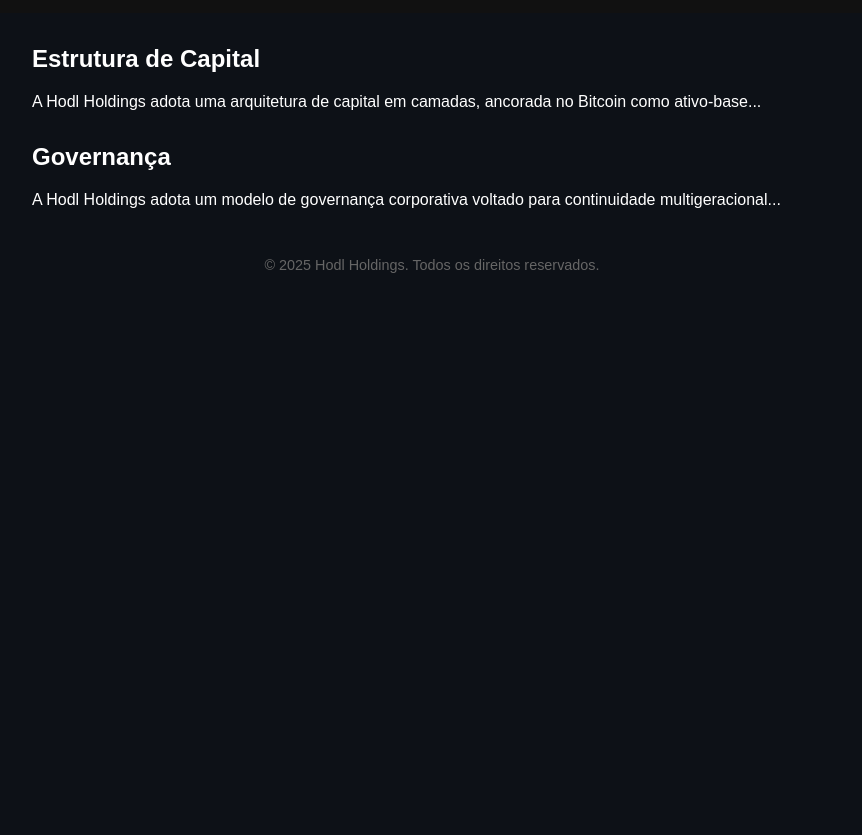
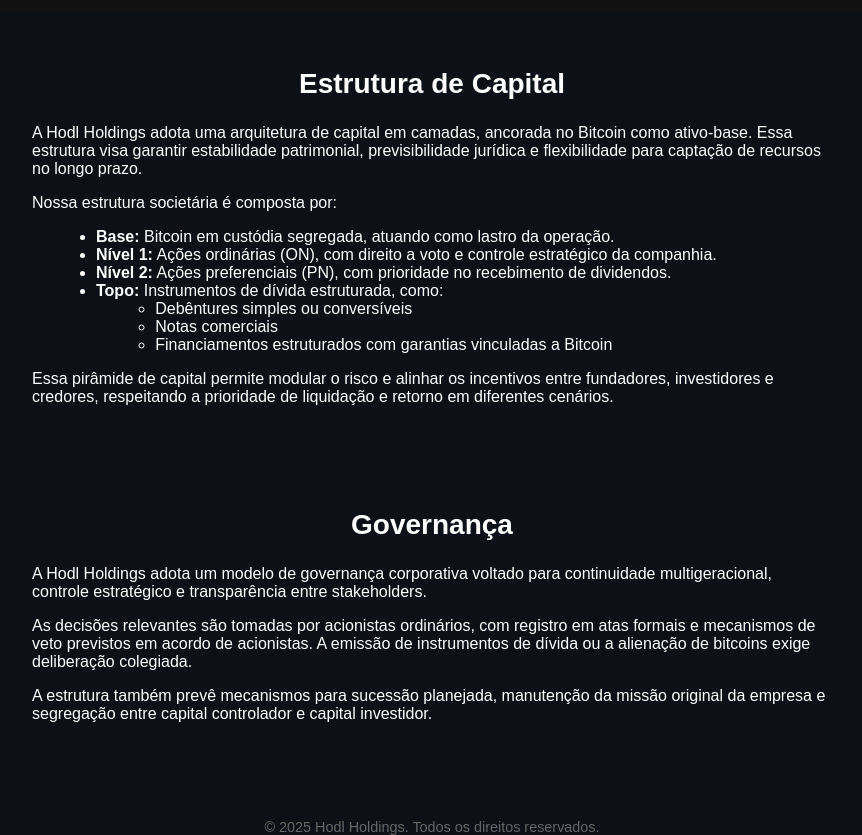
Before and after one commit to hodlholdings/hodlholdings.github.io, a plain HTML site: page estrutura.html in a window 1280 px wide. Shown: the part 61-896 px from the top of the page, without its empty margins (208-1070 px from the left). Before the commit the page ends 800 px from the top, so only its background shows below. Drawn offline with Linux system fonts and the light colour scheme.

Commit message:
Add files via upload

```diff
--- a/estrutura.html
+++ b/estrutura.html
@@ -48,7 +48,52 @@ section {
 a { text-decoration: none; }
 </style>
 
-<section><h2>Estrutura de Capital</h2><p>A Hodl Holdings adota uma arquitetura de capital em camadas, ancorada no Bitcoin como ativo-base...</p></section><section><h2>Governança</h2><p>A Hodl Holdings adota um modelo de governança corporativa voltado para continuidade multigeracional...</p></section>
+
+<section style="padding:2rem; max-width:800px; margin:auto">
+  <h2 style="text-align:center; font-size:1.75rem; margin-bottom:1.5rem">Estrutura de Capital</h2>
+
+  <p>
+    A Hodl Holdings adota uma arquitetura de capital em camadas, ancorada no Bitcoin como ativo-base. Essa estrutura visa garantir estabilidade patrimonial, previsibilidade jurídica e flexibilidade para captação de recursos no longo prazo.
+  </p>
+
+  <p>
+    Nossa estrutura societária é composta por:
+  </p>
+
+  <ul style="margin-left:1.5rem">
+    <li><strong>Base:</strong> Bitcoin em custódia segregada, atuando como lastro da operação.</li>
+    <li><strong>Nível 1:</strong> Ações ordinárias (ON), com direito a voto e controle estratégico da companhia.</li>
+    <li><strong>Nível 2:</strong> Ações preferenciais (PN), com prioridade no recebimento de dividendos.</li>
+    <li><strong>Topo:</strong> Instrumentos de dívida estruturada, como:
+      <ul style="margin-left:1.2rem">
+        <li>Debêntures simples ou conversíveis</li>
+        <li>Notas comerciais</li>
+        <li>Financiamentos estruturados com garantias vinculadas a Bitcoin</li>
+      </ul>
+    </li>
+  </ul>
+
+  <p>
+    Essa pirâmide de capital permite modular o risco e alinhar os incentivos entre fundadores, investidores e credores, respeitando a prioridade de liquidação e retorno em diferentes cenários.
+  </p>
+</section>
+
+<section style="padding:2rem; max-width:800px; margin:auto">
+  <h2 style="text-align:center; font-size:1.75rem; margin-bottom:1.5rem">Governança</h2>
+
+  <p>
+    A Hodl Holdings adota um modelo de governança corporativa voltado para continuidade multigeracional, controle estratégico e transparência entre stakeholders.
+  </p>
+
+  <p>
+    As decisões relevantes são tomadas por acionistas ordinários, com registro em atas formais e mecanismos de veto previstos em acordo de acionistas. A emissão de instrumentos de dívida ou a alienação de bitcoins exige deliberação colegiada.
+  </p>
+
+  <p>
+    A estrutura também prevê mecanismos para sucessão planejada, manutenção da missão original da empresa e segregação entre capital controlador e capital investidor.
+  </p>
+</section>
+
 
 <footer style="margin-top:3rem; text-align:center; font-size:0.9rem; color:#666">
   © 2025 Hodl Holdings. Todos os direitos reservados.
```
